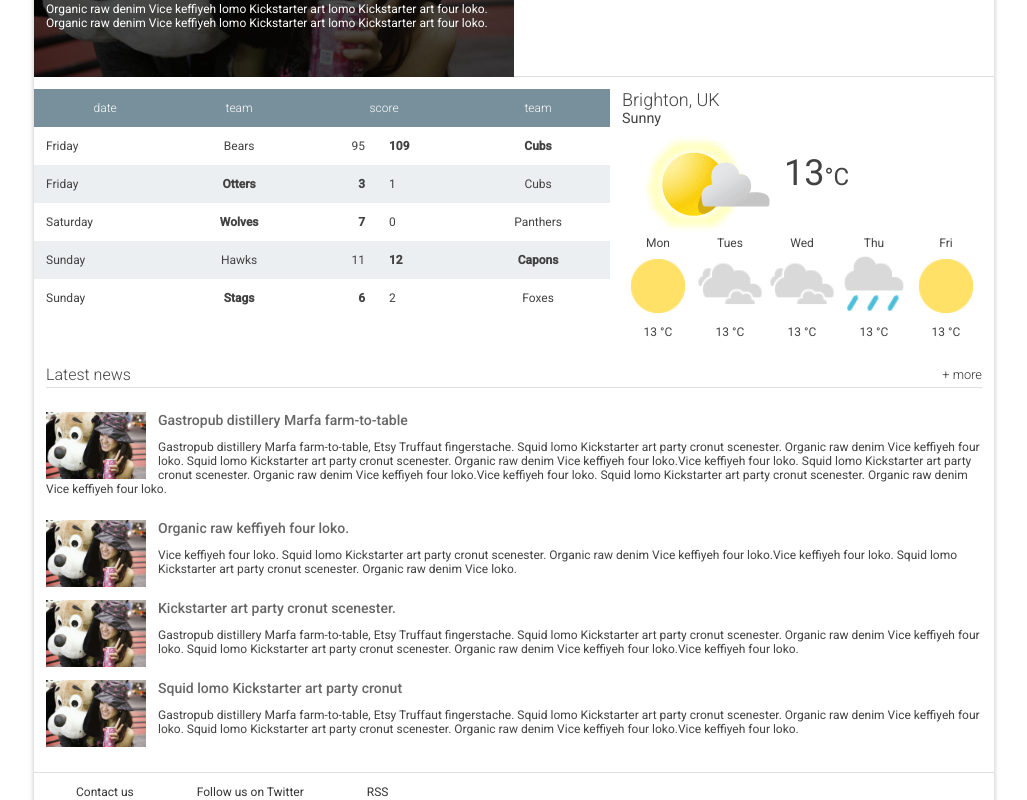
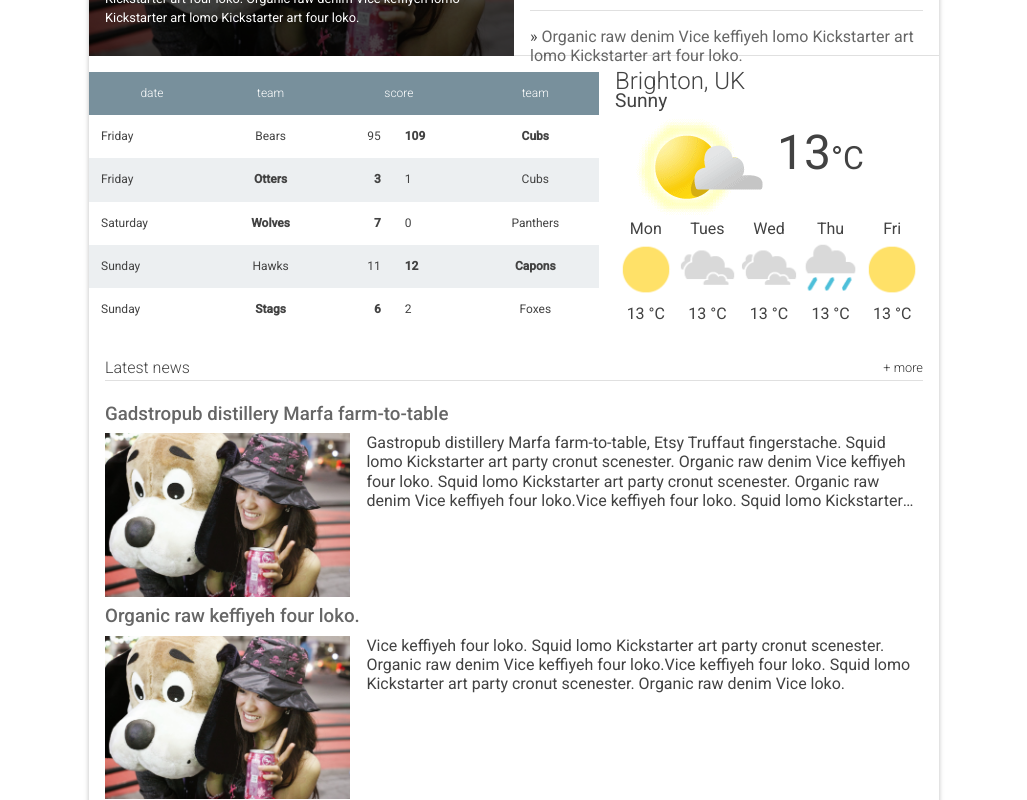
Before and after one commit to mengdage/udacity_quiz, a plain HTML site: page RWDF_L2_Start/index.html in a window 1280 px wide. Shown: the part 400-1200 px from the top of the page, without its empty margins (126-1153 px from the left). Drawn offline with Linux system fonts and the light colour scheme.

Commit message:
enhance appeariance

```diff
--- /dev/null
+++ b/RWDF_L2_Start/css/final.css
@@ -0,0 +1,88 @@
+body {
+  font-size: 16px;
+  line-height: 1.2em;
+}
+.description > p {
+  font-size: 0.8em;
+}
+.snippet {
+  display: flex;
+  flex-wrap: wrap;
+}
+.snippet__title {
+  order: 0;
+  width: 100%;
+  margin: 0 0 0.5em;
+}
+.snippet__thumbnail {
+  order: 1;
+  width: 30%;
+}
+.snippet__thumbnail > img {
+  width: 100%;
+}
+.snippet__description {
+  order: 2;
+  width: 70%;
+  margin: 0;
+  padding: 0 0 0 1em;
+  overflow: hidden;
+  display: -webkit-box;
+  -webkit-box-orient: vertical;
+  text-overflow: ellipsis;
+}
+
+@media screen and (max-width: 450px) {
+  .snippet__thumbnail {
+    display: none;
+  }
+
+  .snippet__description {
+    width: 100%;
+    padding: 0;
+  }
+}
+
+@media screen and (max-width: 550px) {
+  .scores__table .scores__location {
+    display: none;
+  }
+}
+
+@media screen and (max-width: 649px) {
+  .snippet__title {
+  }
+
+  .snippet__thumbnail {
+    width: 30%;
+    margin: 0;
+  }
+
+  .snippet__description {
+    -webkit-line-clamp: 3;
+    max-height: 3.7em;
+  }
+}
+
+@media screen and (min-width: 650px) {
+  .snippet__title {
+  }
+
+  .snippet__thumbnail {
+    width: 30%;
+    height: 150px;
+    margin-right: 0;
+  }
+
+  .snippet__description {
+    -webkit-line-clamp: 4;
+    max-height: 4.9em
+  }
+
+}
+
+@media screen and (min-width: 700px) {
+  .scores__table {
+    font-size: 12px;
+  }
+}
--- a/RWDF_L2_Start/css/main.css
+++ b/RWDF_L2_Start/css/main.css
@@ -18,7 +18,9 @@ h1, h2, h3, h4, h5 {
 header, nav, footer, section, article, div {
   box-sizing: border-box;
 }
-
+* {
+  box-sizing: border-box;
+}
 ul {
   list-style: none;
   padding: 0;
@@ -68,7 +70,7 @@ ul {
 
 .header__title {
   font-weight: 300;
-  font-size: 4em;
+  font-size: 3em;
   margin: 0.5em 0.25em;
   display: inline-block;
   color: #212121;
@@ -161,7 +163,6 @@ main {
   background-color: rgba(0, 0, 0, 0.7);
   position: absolute;
   bottom: 0;
-  height: 40%;
   width: 100%;
   color: #fff;
   padding: 1em;
@@ -270,8 +271,9 @@ main {
  */
 
 .weather {
-  float: right;
-  width: 100%;
+  /*float: right;
+  width: 100%;*/
+  flex-grow: 1;
   padding: 1em;
 }
 
@@ -335,11 +337,11 @@ main {
   margin: 24px 0;
 }
 
-.snippet__thumbnail {
+/*.snippet__thumbnail {
   width: 100px;
   float: left;
   margin-right: 1em;
-}
+}*/
 
 .snippet__title {
   font-weight: 500;
--- a/RWDF_L2_Start/css/responsive.css
+++ b/RWDF_L2_Start/css/responsive.css
@@ -2,12 +2,20 @@
   display: flex;
   flex-wrap: wrap;
 }
+
 #menu {
   display: none;
 }
-@media screen and (max-width: 549px) {
+
+body {
+  font-size: 14px;
+  line-height: 1.2em;
+}
+
+@media screen and (max-width: 610px) {
   .header__logo {
     height: 48px;
+    margin-right: 0.5em;
   }
 
   .header__title {
@@ -19,19 +27,23 @@
   .nav {
     position: absolute;
     transform: translate(-100%,0);
+    -webkit-transform: translate(-100%,0);
     transition: transform 0.3s ease;
     background-color: #fff;
     z-index: 100;
+    width: 300px;
   }
+
   nav.open {
     transform: translate(0,0);
+    -webkit-transform: translate(0,0);
   }
 
   .nav__item {
     width: 100%;
     display: list-item;
     border-bottom: 1px solid #e0e0e0;
-
+    text-align: left;
   }
 
   #menu {
@@ -42,7 +54,7 @@
     color: #e0e0e0;
   }
 }
-@media screen and (min-width: 550px) {
+@media screen and (min-width: 611px) {
 
   .nav__item {
     display: inline-block;
@@ -75,7 +87,7 @@
   }
 }
 
-@media screen and (min-width: 950px) {
+@media screen and (min-width: 700px) {
   .hero {
     width: 50%;
     order: 0;
@@ -102,9 +114,9 @@
   }
 }
 
-@media screen and (min-width: 960px) {
+@media screen and (min-width: 850px) {
   .header__inner, .nav, main {
-    width: 960px;
+    width: 850px;
     margin: 0 auto;
   }
 }
--- a/RWDF_L2_Start/index.html
+++ b/RWDF_L2_Start/index.html
@@ -9,6 +9,7 @@
     <link rel="stylesheet" href="css/font-awesome.min.css">
     <link rel="stylesheet" type="text/css" href="css/main.css">
     <link rel="stylesheet" type="text/css" href="css/responsive.css">
+    <link rel="stylesheet" type="text/css" href="css/final.css">
   </head>
   <body>
 
@@ -146,29 +147,39 @@
           <h2 class="news__title">Latest news <a href="#" class="news__more">+ more</a></h2>
           <ul>
             <li class="snippet">
-              <img class="snippet__thumbnail" src="images/dog.jpg" alt="picture of a girl with a large, stuffed dog toy">
-              <h3 class="snippet__title"><a href="#">Gastropub distillery Marfa farm-to-table</a></h3>
-              <p>Gastropub distillery Marfa farm-to-table, Etsy Truffaut fingerstache.
+              <div class="snippet__thumbnail">
+                <img src="images/dog.jpg" alt="picture of a girl with a large, stuffed dog toy">
+              </div>
+              <h3 class="snippet__title"><a href="#">Gadstropub distillery Marfa farm-to-table</a></h3>
+              <p class="snippet__description">Gastropub distillery Marfa farm-to-table, Etsy Truffaut fingerstache.
               Squid lomo Kickstarter art party cronut scenester. Organic raw denim Vice keffiyeh four loko. Squid lomo Kickstarter art party cronut scenester. Organic raw denim Vice keffiyeh four loko.Vice keffiyeh four loko. Squid lomo Kickstarter art party cronut scenester. Organic raw denim Vice keffiyeh four loko.Vice keffiyeh four loko. Squid lomo Kickstarter art party cronut scenester. Organic raw denim Vice keffiyeh four loko.
               </p>
             </li>
             <li class="snippet">
-              <img class="snippet__thumbnail" src="images/dog.jpg" alt="picture of a girl with a large, stuffed dog toy">
+              <div class="snippet__thumbnail">
+                <img src="images/dog.jpg" alt="picture of a girl with a large, stuffed dog toy">
+              </div>
               <h3 class="snippet__title"><a href="#">Organic raw keffiyeh four loko.</a></h3>
-              <p>Vice keffiyeh four loko. Squid lomo Kickstarter art party cronut scenester. Organic raw denim Vice keffiyeh four loko.Vice keffiyeh four loko. Squid lomo Kickstarter art party cronut scenester. Organic raw denim Vice loko.
+              <p class="snippet__description">Vice keffiyeh four loko. Squid lomo Kickstarter art party cronut scenester. Organic raw denim Vice keffiyeh four loko.Vice keffiyeh four loko. Squid lomo Kickstarter art party cronut scenester. Organic raw denim Vice loko.
               </p>
             </li>
             <li class="snippet">
-              <img class="snippet__thumbnail" src="images/dog.jpg" alt="picture of a girl with a large, stuffed dog toy">
+              <div class="snippet__thumbnail">
+                <img src="images/dog.jpg" alt="picture of a girl with a large, stuffed dog toy">
+              </div>
               <h3 class="snippet__title"><a href="#">Kickstarter art party cronut scenester.</a></h3>
-              <p>Gastropub distillery Marfa farm-to-table, Etsy Truffaut fingerstache.
+              <p class="snippet__description">Gastropub distillery Marfa farm-to-table, Etsy Truffaut fingerstache.
               Squid lomo Kickstarter art party cronut scenester. Organic raw denim Vice keffiyeh four loko. Squid lomo Kickstarter art party cronut scenester. Organic raw denim Vice keffiyeh four loko.Vice keffiyeh four loko.
               </p>
             </li>
             <li class="snippet">
-              <img class="snippet__thumbnail" src="images/dog.jpg" alt="picture of a girl with a large, stuffed dog toy">
+              <div class="snippet__thumbnail">
+                <img src="images/dog.jpg" alt="picture of a girl with a large, stuffed dog toy">
+              </div>
               <h3 class="snippet__title"><a href="#">Squid lomo Kickstarter art party cronut </a></h3>
-              <p>Gastropub distillery Marfa farm-to-table, Etsy Truffaut fingerstache.
+              <p class="snippet__description">Gastropub distillery Marfa farm-to-table, Etsy Truffaut fingerstache.
+              Squid lomo Kickstarter art party cronut scenester. Organic raw denim Vice keffiyeh four loko. Squid lomo Kickstarter art party cronut scenester. Organic raw denim Vice keffiyeh four loko.Vice keffiyeh four loko.Gastropub distillery Marfa farm-to-table, Etsy Truffaut fingerstache.
+              Squid lomo Kickstarter art party cronut scenester. Organic raw denim Vice keffiyeh four loko. Squid lomo Kickstarter art party cronut scenester. Organic raw denim Vice keffiyeh four loko.Vice keffiyeh four loko.Gastropub distillery Marfa farm-to-table, Etsy Truffaut fingerstache.
               Squid lomo Kickstarter art party cronut scenester. Organic raw denim Vice keffiyeh four loko. Squid lomo Kickstarter art party cronut scenester. Organic raw denim Vice keffiyeh four loko.Vice keffiyeh four loko.
               </p>
             </li>
```
